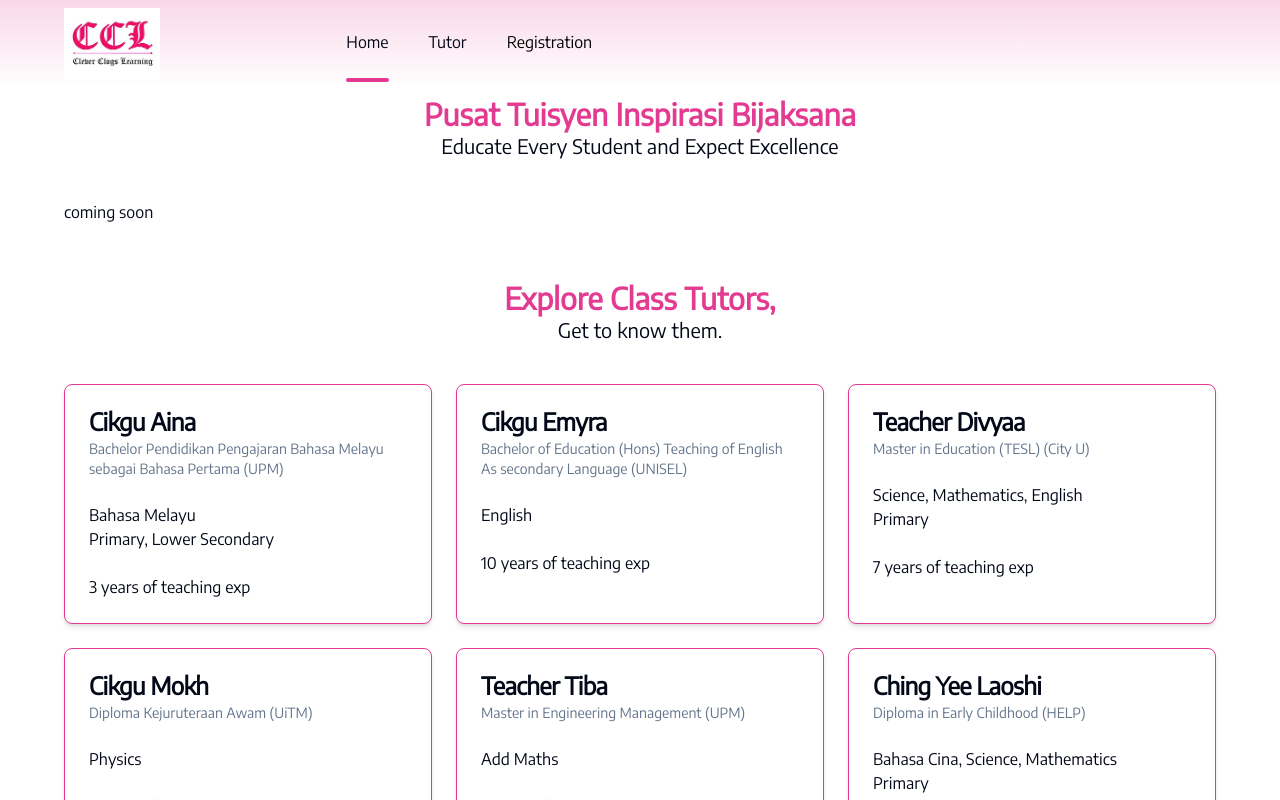
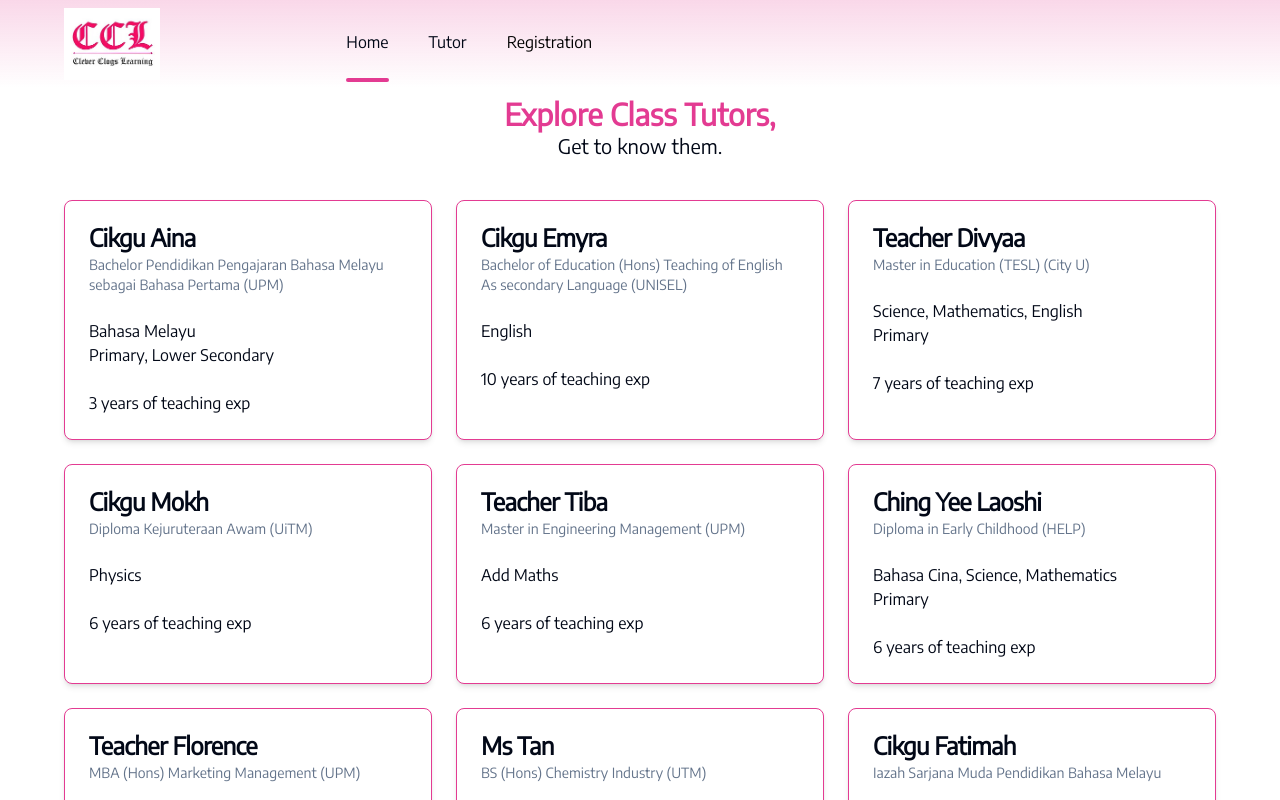
Before and after one commit to KelvinYou/cclearning, a Next.js app: page / in a window 1280 px wide. Shown: the top 800 px of the page. Built offline with nearby package versions, Linux system fonts and the light colour scheme.

Commit message:
feat: enhancement on wrapper

```diff
--- a/src/app/(landing)/page.tsx
+++ b/src/app/(landing)/page.tsx
@@ -6,21 +6,22 @@ import dayjs from "dayjs";
 export default function Home() {
   return (
     <>
-      <SectionWrapper
+      {/* <SectionWrapper
         id="home"
         title="Pusat Tuisyen Inspirasi Bijaksana"
         subtitle="Educate Every Student and Expect Excellence"
       >
         coming soon
-      </SectionWrapper>
+      </SectionWrapper> */}
       <SectionWrapper
+        id="tutor"
         title="Explore Class Tutors,"
         subtitle="Get to know them."
       >
         <div className="w-full grid gap-6 lg:grid-cols-3">
           {tutors.map((tutor) => {
             return (
-              <Card key={tutor.name} className=" border-primary shadow-md">
+              <Card key={tutor.name} className="border-primary shadow-md">
                 <CardHeader>
                   <CardTitle>{tutor.name}</CardTitle>
                   <CardDescription>
--- a/src/hoc/section-wrapper.tsx
+++ b/src/hoc/section-wrapper.tsx
@@ -20,9 +20,9 @@ const SectionWrapper: React.FC<IProps> = ({ id, title, subtitle, children }) =>
       initial="hidden"
       whileInView="show"
       viewport={{ once: true, amount: 0.25 }}
-      className='sm:px-16 px-6 sm:pt-4 pt-2 pb-10 max-w-7xl mx-auto'
+      className='sm:px-16 px-6 sm:pt-4 pt-2 pb-10 max-w-7xl mx-auto min-h-screen'
     >
-      <span id={id}></span>
+      <span id={id} className='-mt-20 pb-20 block w-0'></span>
       {title && <div className='flex justify-center items-center flex-col pb-10'>
         <h1 className='text-3xl font-bold text-primary'>{title}</h1>
         <h2 className='text-xl font-light'>{subtitle}</h2>
```
